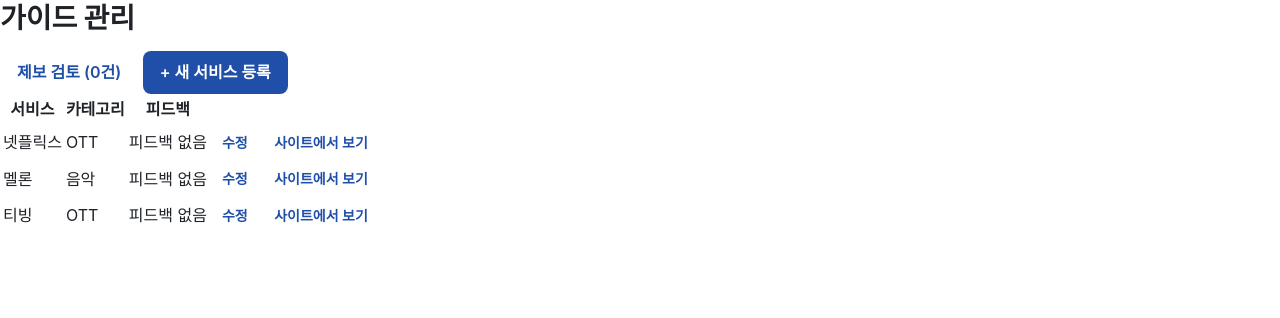
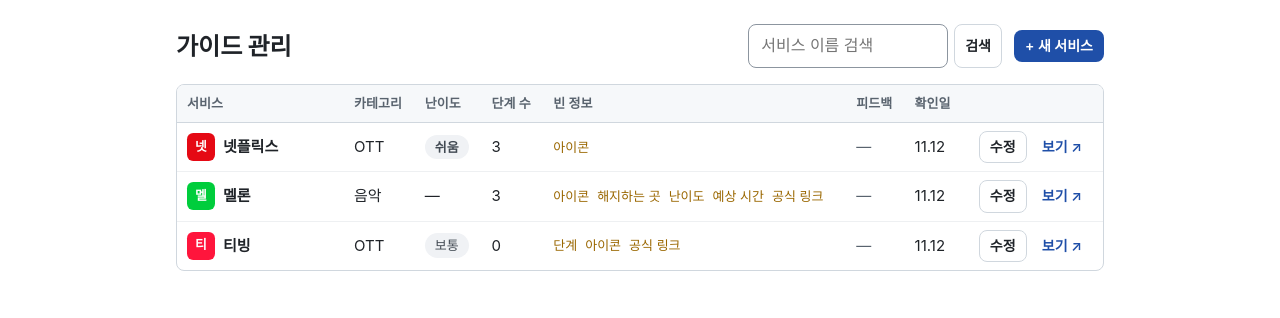
Before and after one commit to whtngml18/subscription-cancel-guide, a Spring Boot app: page /admin/guides in a window 1280 px wide. Shown: the part 53-371 px from the top of the page. Run offline with Spring Boot 4, Linux system fonts and the light colour scheme; the visitor is signed in with stand-in values (Sample User, id 1); data comes from the database, SQL or seed files in the repository; data that the repository does not hold is empty; some of the project's set-up classes (security, data sources, template engines, error pages and the like) are left out, and stand-ins take their place; some web fonts are replaced.

Commit message:
feat: 관리자 가이드 목록에 빈 정보와 검색
Co-Authored-By: Claude Opus 5.5 <noreply@anthropic.com>

```diff
--- a/src/main/java/com/whtngml/subscription_cancel_guide/controller/AdminGuideController.java
+++ b/src/main/java/com/whtngml/subscription_cancel_guide/controller/AdminGuideController.java
@@ -3,6 +3,7 @@ package com.whtngml.subscription_cancel_guide.controller;
 import com.whtngml.subscription_cancel_guide.domain.GuideStep;
 import com.whtngml.subscription_cancel_guide.domain.IconImage;
 import com.whtngml.subscription_cancel_guide.domain.Subscription;
+import com.whtngml.subscription_cancel_guide.service.GuideListService;
 import com.whtngml.subscription_cancel_guide.service.IconService;
 import com.whtngml.subscription_cancel_guide.service.IconValidationException;
 import com.whtngml.subscription_cancel_guide.dto.GuideStepForm;
@@ -23,6 +24,7 @@ import org.springframework.web.bind.annotation.ModelAttribute;
 import org.springframework.web.bind.annotation.PathVariable;
 import org.springframework.web.bind.annotation.PostMapping;
 import org.springframework.web.bind.annotation.RequestMapping;
+import org.springframework.web.bind.annotation.RequestParam;
 import org.springframework.web.servlet.mvc.support.RedirectAttributes;
 
 @Controller
@@ -37,6 +39,7 @@ public class AdminGuideController {
     }
 
     private final IconService iconService;
+    private final GuideListService guideListService;
 
     private final SubscriptionRepository subscriptionRepository;
     private final CategoryRepository categoryRepository;
@@ -47,8 +50,14 @@ public class AdminGuideController {
     // ---------- 서비스 목록 ----------
 
     @GetMapping
-    public String list(Model model) {
-        model.addAttribute("subscriptions", subscriptionRepository.findAll(Sort.by("name")));
+    public String list(@RequestParam(defaultValue = "") String q, Model model) {
+        // 서비스가 수십 개 수준이라 전부 읽어 이름으로 거른다
+        String keyword = q.strip().toLowerCase();
+        model.addAttribute("subscriptions", subscriptionRepository.findAll(Sort.by("name")).stream()
+                .filter(s -> keyword.isEmpty() || s.getName().toLowerCase().contains(keyword))
+                .toList());
+        model.addAttribute("q", q.strip());
+        model.addAttribute("stepCounts", guideListService.stepCounts());
         model.addAttribute("feedbackCounts", feedbackService.countAllBySubscription());
         return "admin/guides";
     }
--- a/src/main/resources/templates/admin/guides.html
+++ b/src/main/resources/templates/admin/guides.html
@@ -4,38 +4,68 @@
 <body>
 <header th:replace="~{fragments/layout :: adminHeader}"></header>
 
-<main class="container">
-    <div class="d-flex flex-wrap align-items-center gap-2 mb-3">
-        <h1 class="h3 mb-0 me-auto">가이드 관리</h1>
-        <a class="btn btn-outline-primary" th:href="@{/admin/submissions}" th:text="'제보 검토 (' + ${pendingCount} + '건)'">제보 검토 (0건)</a>
-        <a class="btn btn-primary" th:href="@{/admin/guides/new}">+ 새 서비스 등록</a>
+<main class="wrap-wide">
+    <div class="page-bar">
+        <h1>가이드 관리</h1>
+        <form th:action="@{/admin/guides}" method="get" role="search">
+            <input type="search" name="q" th:value="${q}" placeholder="서비스 이름 검색" aria-label="서비스 이름 검색">
+            <button class="btn btn-secondary btn-sm" type="submit">검색</button>
+        </form>
+        <a class="btn btn-primary btn-sm" th:href="@{/admin/guides/new}">+ 새 서비스</a>
     </div>
 
-    <div class="alert alert-success" th:if="${message}" th:text="${message}">알림</div>
+    <p class="alert-success" th:if="${message}" th:text="${message}">알림</p>
 
-    <p class="text-secondary" th:if="${subscriptions.isEmpty()}">등록된 서비스가 없어요.</p>
+    <p class="muted" th:if="${subscriptions.isEmpty() and #strings.isEmpty(q)}">등록된 서비스가 없어요.</p>
+    <p class="muted" th:if="${subscriptions.isEmpty() and !#strings.isEmpty(q)}"
+       th:text="'\'' + ${q} + '\'에 맞는 서비스가 없어요.'">맞는 서비스가 없어요.</p>
 
-    <div class="table-responsive" th:unless="${subscriptions.isEmpty()}">
-        <table class="table table-hover align-middle bg-white">
+    <div class="table-wrap" th:unless="${subscriptions.isEmpty()}">
+        <table class="admin-table">
             <thead>
             <tr>
                 <th scope="col">서비스</th>
                 <th scope="col">카테고리</th>
+                <th scope="col">난이도</th>
+                <th scope="col">단계 수</th>
+                <th scope="col">빈 정보</th>
                 <th scope="col">피드백</th>
+                <th scope="col">확인일</th>
                 <th scope="col"><span class="visually-hidden">관리</span></th>
             </tr>
             </thead>
             <tbody>
-            <tr th:each="subscription : ${subscriptions}">
-                <td th:text="${subscription.name}">서비스 이름</td>
+            <tr th:each="subscription : ${subscriptions}"
+                th:with="stepCount=${stepCounts[subscription.id] ?: 0},
+                         missing=${T(com.whtngml.subscription_cancel_guide.dto.MissingInfo).of(subscription, stepCount)},
+                         count=${feedbackCounts.get(subscription.id)}">
+                <td>
+                    <span class="svc-cell">
+                        <th:block th:replace="~{fragments/ui :: serviceIcon(${subscription})}"></th:block>
+                        <span th:text="${subscription.name}">서비스 이름</span>
+                    </span>
+                </td>
                 <td th:text="${subscription.category.name}">카테고리</td>
-                <td class="text-nowrap" th:with="count=${feedbackCounts.get(subscription.id)}"
-                    th:text="${count == null}
-                              ? '피드백 없음'
-                              : '맞았어요 ' + ${count.helpful} + ' · 달라요 ' + ${count.notHelpful}">맞았어요 0 · 달라요 0</td>
-                <td class="text-end text-nowrap">
-                    <a class="btn btn-sm btn-outline-primary" th:href="@{/admin/guides/{id}/edit(id=${subscription.id})}">수정</a>
-                    <a class="btn btn-sm btn-outline-secondary" th:href="@{/guide/{slug}(slug=${subscription.slug})}">사이트에서 보기</a>
+                <td>
+                    <th:block th:if="${subscription.difficulty != null}">
+                        <span th:replace="~{fragments/ui :: difficultyChip(${subscription.difficulty})}"></span>
+                    </th:block>
+                    <th:block th:if="${subscription.difficulty == null}">—</th:block>
+                </td>
+                <td th:text="${stepCount}">3</td>
+                <td>
+                    <ul class="missing-list" th:unless="${missing.isEmpty()}">
+                        <li th:each="item : ${missing}" th:text="${item}">난이도</li>
+                    </ul>
+                    <th:block th:if="${missing.isEmpty()}">—</th:block>
+                </td>
+                <td class="muted" style="white-space: nowrap"
+                    th:text="${count == null} ? '—' : '맞았어요 ' + ${count.helpful} + ' · 달라요 ' + ${count.notHelpful}">—</td>
+                <td th:text="${subscription.verifiedAt == null} ? '—' : ${#temporals.format(subscription.verifiedAt, 'M.d')}">11.12</td>
+                <td class="actions">
+                    <a class="btn btn-secondary btn-sm" th:href="@{/admin/guides/{id}/edit(id=${subscription.id})}">수정</a>
+                    <a class="btn btn-sm" th:href="@{/guide/{slug}(slug=${subscription.slug})}"
+                       th:attr="aria-label=${subscription.name} + ' 사이트에서 보기'">보기 ↗</a>
                 </td>
             </tr>
             </tbody>
```
Also changed, not shown: src/main/java/com/whtngml/subscription_cancel_guide/dto/MissingInfo.java (added, +43 -0 lines), 2 other files.
